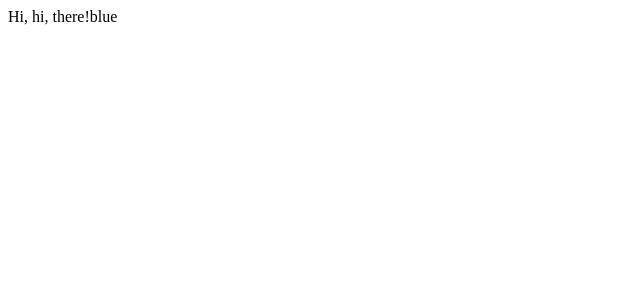
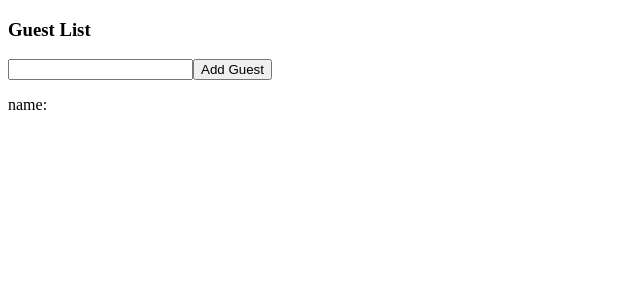
Before and after one commit to kenbom/react-ts-course, a React (Create React App) app: page / in a window 1280 px wide. Shown: the top 300 px of the page, without its empty margins (0-640 px from the left). Built offline with nearby package versions, Linux system fonts and the light colour scheme.

Commit message:
done item-11

```diff
--- a/src/index.tsx
+++ b/src/index.tsx
@@ -1,10 +1,12 @@
 import React from "react";
 import ReactDOM from "react-dom";
-import Parent from "./props/Parent"
+import GuestList from "./state/GuestList";
 
 const App = () => {
   return(
-    <Parent />
+    <div>
+    <GuestList />
+    </div>
   )
 }
 
--- a/src/props/Child.tsx
+++ b/src/props/Child.tsx
@@ -1,12 +1,28 @@
 import React from 'react'
+import { VFC } from 'react'
+
 interface ChildProps {
     color: string;
+    onClick: () => void;
+    children: any;
 }
 
-export const Child = ({color}:ChildProps) => {
+// export const Child = ({color, onClick}:ChildProps) => {
+//     return (
+//         <div>
+//             {color}
+//             <button onClick={onClick}>Click me</button>
+//         </div>
+//     )
+// }
+
+
+export const ChildasVFC: VFC<ChildProps> = ({color, onClick, children }) => {
     return (
         <div>
-            Hi, hi, there!{color}
+            {color}
+            <button onClick={onClick}>Click me</button>
+            {children}
         </div>
     )
 }
--- a/src/props/Parent.tsx
+++ b/src/props/Parent.tsx
@@ -1,9 +1,12 @@
 import React from 'react'
-import {Child} from './Child'
+import { ChildasVFC } from './Child'
 
+// const onClick = () => {}
 const Parent = () => {
     return (
-        <Child color="blue"/>
+        <ChildasVFC color="blue" onClick={() => console.log('Clicked')}>
+           <p> abc </p>
+        </ChildasVFC>
     )
 }
 
--- /dev/null
+++ b/src/state/GuestList.tsx
@@ -0,0 +1,24 @@
+import React from 'react'
+import { useState } from 'react'
+
+const GuestList: React.VFC = () => {
+    const [name, setName] = useState("")
+    const [guests, setGuests] = useState<string[]>([])
+    const onClick = () => {
+        setName("")
+        setGuests([...guests, name])
+    }
+    return (
+        <div>
+            <h3>Guest List</h3>
+            <input value={name} onChange={(e) => setName(e.target.value)} />
+            <button onClick={onClick}>Add Guest</button>
+            <p>name:{name}</p>
+            {guests.map((name) => {
+                return (<p>{name}</p>)
+            })}
+        </div>
+    )
+}
+
+export default GuestList
```
